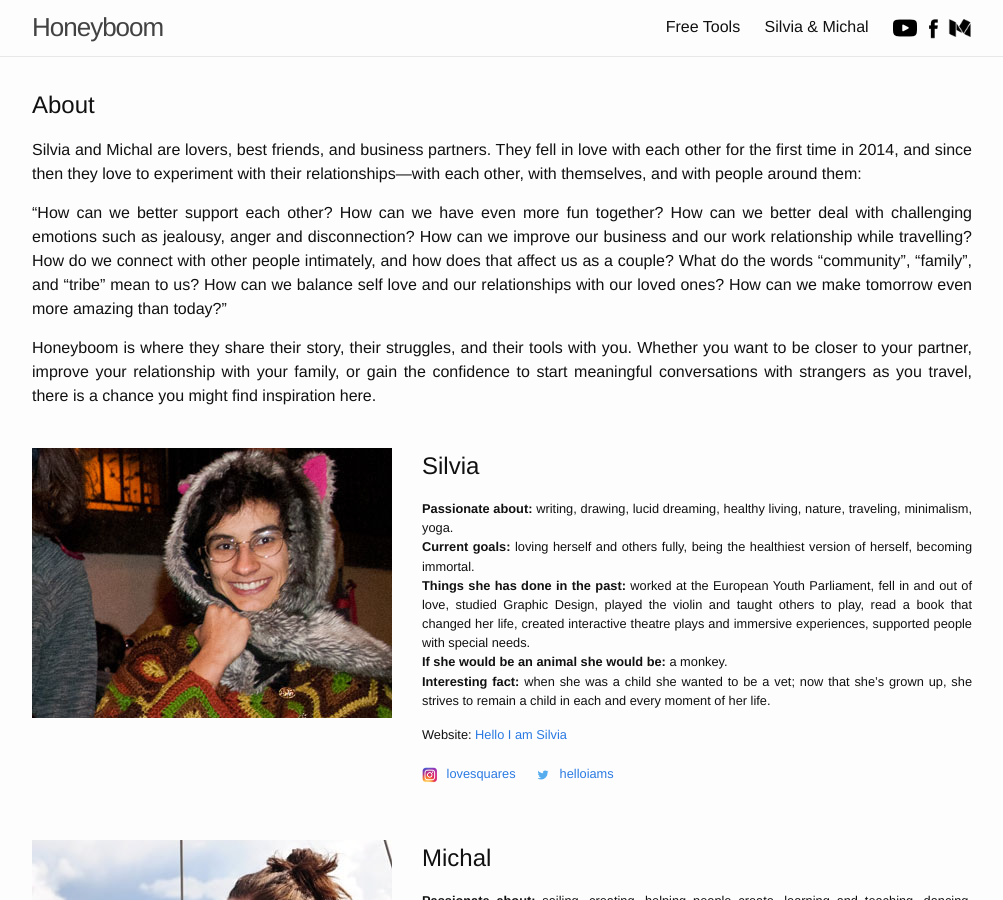
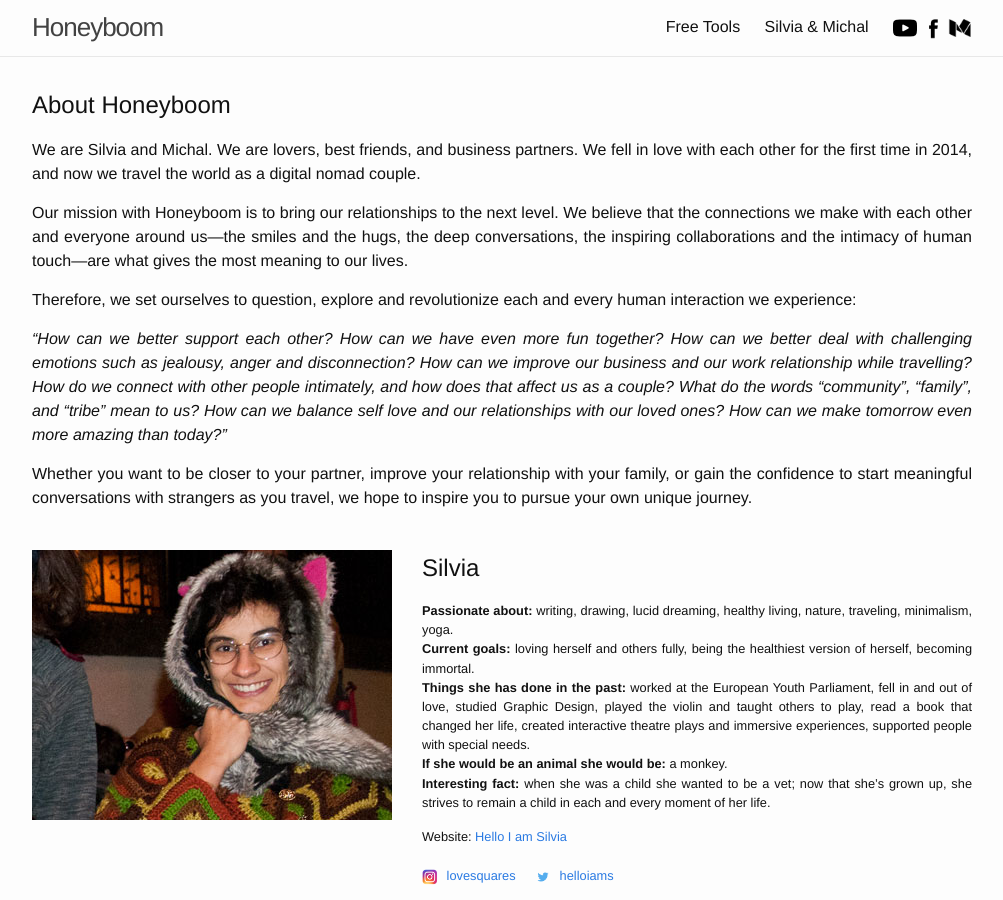
Before and after one commit to Honeyboom/honeyboom.github.io, a Jekyll site: the page built from silvia-michal.html, in a window 1280 px wide and 900 px high. Shown: the whole window, without its empty margins (138-1141 px from the left). Built offline with Jekyll 4.4.1, drawn with Linux system fonts in a browser that asks for light colours.

Commit message:
updated texts

```diff
--- a/silvia-michal.html
+++ b/silvia-michal.html
@@ -5,13 +5,17 @@
 ---
 
 <div class="silvia-michal-about">
-	<h2>About</h2>
+	<h2>About Honeyboom</h2>
 
-	<p>Silvia and Michal are lovers, best friends, and business partners. They fell in love with each other for the first time in 2014, and since then they love to experiment with their relationships—with each other, with themselves, and with people around them: </p>
+	<p>We are Silvia and Michal. We are lovers, best friends, and business partners. We fell in love with each other for the first time in 2014, and now we travel the world as a digital nomad couple.
+</p>
+	<p>Our mission with Honeyboom is to bring our relationships to the next level. We believe that the connections we make with each other and everyone around us—the smiles and the hugs, the deep conversations, the inspiring collaborations and the intimacy of human touch—are what gives the most meaning to our lives.</p>
 
-	<p>“How can we better support each other? How can we have even more fun together? How can we better deal with challenging emotions such as jealousy, anger and disconnection? How can we improve our business and our work relationship while travelling? How do we connect with other people intimately, and how does that affect us as a couple? What do the words “community”, “family”, and “tribe” mean to us? How can we balance self love and our relationships with our loved ones? How can we make tomorrow even more amazing than today?”</p>
+	<p>Therefore, we set ourselves to question, explore and revolutionize each and every human interaction we experience: </p>
 
-	<p>Honeyboom is where they share their story, their struggles, and their tools with you. Whether you want to be closer to your partner, improve your relationship with your family, or gain the confidence to start meaningful conversations with strangers as you travel, there is a chance you might find inspiration here.</p>
+	<p><i>“How can we better support each other? How can we have even more fun together? How can we better deal with challenging emotions such as jealousy, anger and disconnection? How can we improve our business and our work relationship while travelling? How do we connect with other people intimately, and how does that affect us as a couple? What do the words “community”, “family”, and “tribe” mean to us? How can we balance self love and our relationships with our loved ones? How can we make tomorrow even more amazing than today?”</i></p>
+
+	<p>Whether you want to be closer to your partner, improve your relationship with your family, or gain the confidence to start meaningful conversations with strangers as you travel, we hope to inspire you to pursue your own unique journey.</p>
 </div>
 
 
@@ -41,7 +45,7 @@
 
 	<div class="profile-text-container">
 		<h2>Michal</h2>
-		<p class="profile-text"><b>Passionate about:</b> sailing, creating, helping people create, learning and teaching, dancing, traveling, entrepreneurship, writing.</br>
+		<p class="profile-text"><b>Passionate about:</b> sailing, creating, helping people create, learning and teaching, dancing, traveling, entrepreneurship, writing.<br>
 <b>Current goals:</b> sailing across the Ocean, supporting world-changing ideas, having a family.<br>
 <b>hings he has done in the past:</b> hitchhiked all around Europe, studied Film and Media, worked at the European Youth Parliament, managed a charity, created interactive immersive theatre plays, taught kids the art of writing letters, made a documentary film, helped people transform their lives.<br>
 <b>If he would be an animal he would be:</b> a turtle.<br>
```
